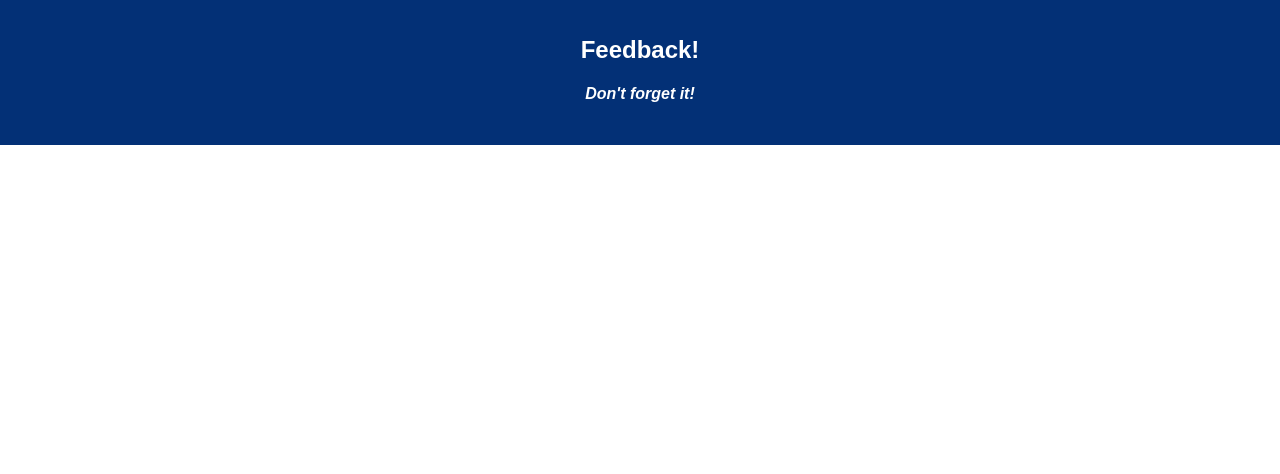
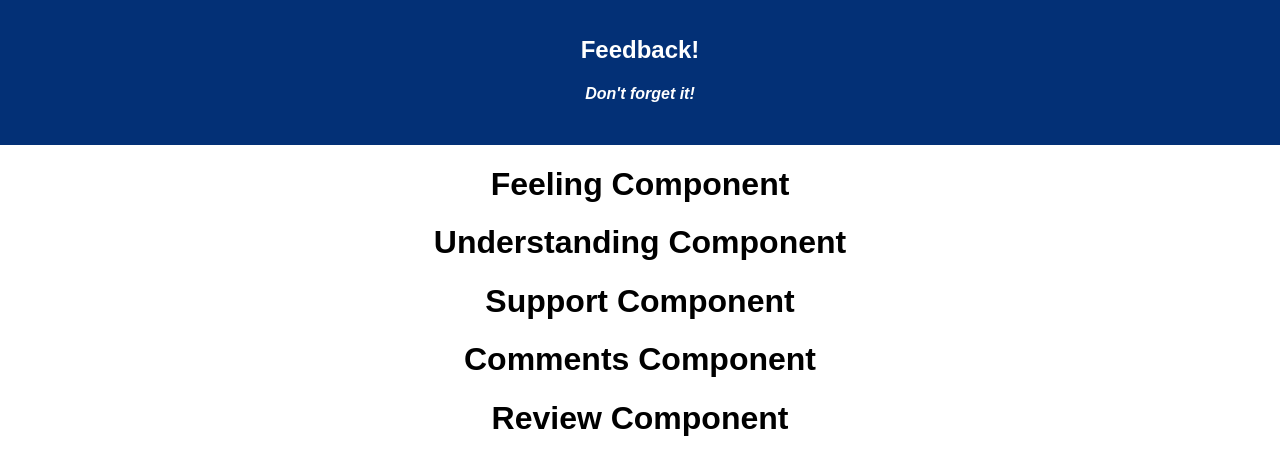
Before and after one commit to haley-r/redux-feedback-loop, a React (Create React App) app: page / in a window 1280 px wide. Shown: the top 474 px of the page. Built offline with nearby package versions, Linux system fonts and the light colour scheme.

Commit message:
installs, skeletal components setup

```diff
--- a/package.json
+++ b/package.json
@@ -8,7 +8,9 @@
     "pg": "^7.4.1",
     "react": "^16.8.6",
     "react-dom": "^16.8.6",
-    "react-scripts": "^3.0.1"
+    "react-redux": "^7.2.0",
+    "react-scripts": "^3.0.1",
+    "redux": "^4.0.5"
   },
   "devDependencies": {
     "nodemon": "^1.18.5"
--- a/src/components/App/App.js
+++ b/src/components/App/App.js
@@ -1,6 +1,13 @@
 import React, { Component } from 'react';
 import axios from 'axios';
 import './App.css';
+
+//components
+import Feeling from '../Feeling/Feeling';
+import Understanding from '../Understanding/Understanding';
+import Support from '../Support/Support';
+import Comments from '../Comments/Comments';
+import Review from '../Review/Review';
 
 class App extends Component {
   render() {
@@ -10,7 +17,11 @@ class App extends Component {
           <h1 className="App-title">Feedback!</h1>
           <h4><i>Don't forget it!</i></h4>
         </header>
-        <br/>
+        <Feeling/>
+        <Understanding/>
+        <Support/>
+        <Comments/>
+        <Review/>
       </div>
     );
   }
--- /dev/null
+++ b/src/components/Comments/Comments.js
@@ -0,0 +1,11 @@
+import React, {Component} from 'react';
+
+class Comments extends Component{
+    render(){
+        return(
+            <h1>Comments Component</h1>
+        )
+    }
+}
+
+export default Comments;
--- /dev/null
+++ b/src/components/Feeling/Feeling.js
@@ -0,0 +1,11 @@
+import React, {Component} from 'react';
+
+class Feeling extends Component{
+    render(){
+        return(
+            <h1>Feeling Component</h1>
+        )
+    }
+}
+
+export default Feeling;
--- /dev/null
+++ b/src/components/Review/Review.js
@@ -0,0 +1,11 @@
+import React, {Component} from 'react';
+
+class Review extends Component{
+    render(){
+        return(
+            <h1>Review Component</h1>
+        )
+    }
+}
+
+export default Review;
--- /dev/null
+++ b/src/components/Support/Support.js
@@ -0,0 +1,11 @@
+import React, {Component} from 'react';
+
+class Support extends Component{
+    render(){
+        return(
+            <h1>Support Component</h1>
+        )
+    }
+}
+
+export default Support;
--- /dev/null
+++ b/src/components/Understanding/Understanding.js
@@ -0,0 +1,11 @@
+import React, {Component} from 'react';
+
+class Understanding extends Component{
+    render(){
+        return(
+            <h1>Understanding Component</h1>
+        )
+    }
+}
+
+export default Understanding;
```
Also changed, not shown: 1 other file (tests, documents, lock files or other folders).
